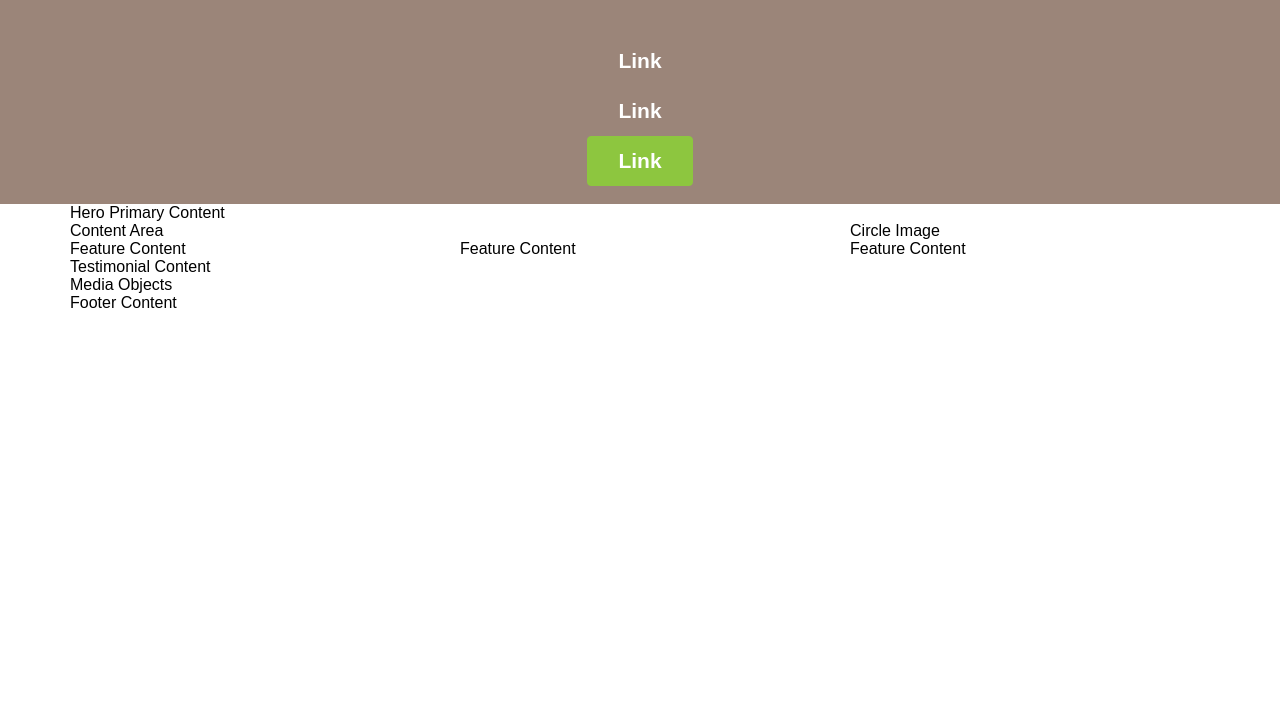
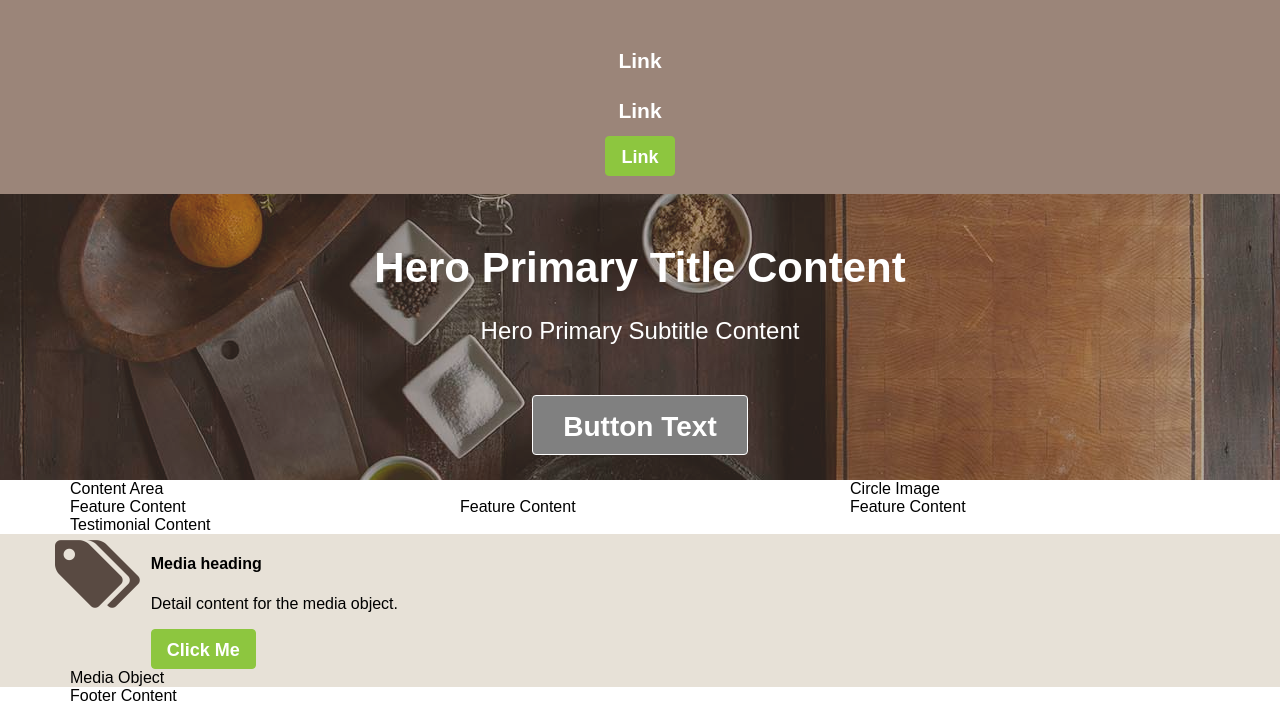
Before and after one commit to klenofjupiter/Advanced-CSS-Lab-Two, a plain HTML site: page index.html in a window 1280 px wide. Shown: the part 85-800 px from the top of the page. Drawn offline with Linux system fonts and the light colour scheme.

Commit message:
end of monday!

```diff
--- a/index.html
+++ b/index.html
@@ -5,6 +5,7 @@
     <meta name="viewport" content="width=device-width, initial-scale=1.0">
     <title>title</title>
     <link rel="stylesheet" href="stylesheet.css" type="text/css">
+    <link href="https://maxcdn.bootstrapcdn.com/font-awesome/4.6.3/css/font-awesome.min.css" rel="stylesheet" integrity="sha384-T8Gy5hrqNKT+hzMclPo118YTQO6cYprQmhrYwIiQ/3axmI1hQomh7Ud2hPOy8SP1" crossorigin="anonymous">
   </head>
   <body>
     <header class="header-primary">
@@ -22,11 +23,16 @@
       </div>
     </header>
     <main>
-      <section>
+    <section class="hero hero-primary bg-image">
+        <img src="images/hero.jpg">
         <div class="container">
-          Hero Primary Content
+          <div class="hero-body">
+              <h1 class="hero-title">Hero Primary Title Content</h1>
+              <h4 class="hero-subtitle">Hero Primary Subtitle Content</h4>
+              <button class="btn btn-hero">Button Text</button>
+          </div>
         </div>
-      </section>
+    </section>
       <section>
         <div class="container">
           <div class="row">
@@ -65,10 +71,22 @@
           Testimonial Content
         </div>
       </section>
-      <section>
-        <div class="container">
-          Media Objects
-        </div>
+      <section class="background-quinary">
+          <div class="container">
+              <div class="row">
+                  <div class="media">
+                      <div class="media-item">
+                        <i class="fa fa-tags"></i>
+                      </div>
+                      <div class="media-body">
+                          <h4 class="media-heading">Media heading</h4>
+                          <p>Detail content for the media object.</p>
+                          <button class="btn btn-primary">Click Me</button>
+                      </div>
+                  </div>
+                  <div class="col-1-2">Media Object</div>
+              </div>
+          </div>
       </section>
     </main>
     <footer>
--- a/stylesheet.css
+++ b/stylesheet.css
@@ -74,6 +74,9 @@ Layout Styles
   .col-1-3 {
     width: 33.3333%;
   }
+  .col-1-2 {
+    width: 50%;
+  }
 }
 
 @media (min-width: 48em) {
@@ -117,13 +120,49 @@ Modules
 
   transition: all 0.3s ease 0s;
 }
+
 .btn-nav {
     color: white;
 }
-.btn-primary:hover {
+.btn-primary:hover,{
   background: none;
   border-color: white;
   text-decoration: none;
+}
+.btn-hero {
+  height: 60px;
+  border-radius: 4px;
+  padding-right: 30px;
+  padding-left: 30px;
+  padding-top: 15px;
+  padding-bottom: 15px;
+  font-size: 1.750em;
+  background-color: gray;
+  color:white;
+  border-width: 1px;
+  border-color: white;
+}
+@media only screen and (min-width: 64.063em){
+  .btn-primary {
+    font-size: 1.125em;
+    height: 40px;
+    border-radius: 4px;
+    color: #ffffff;
+    padding-top: 10px;
+    padding-bottom: 10px;
+    padding-left: 15px;
+    padding-right: 15px;
+    background-color: #8DC63F;
+  }
+  .btn-primary:hover, .btn-primary:active {
+    background: none;
+    border-color: white;
+    text-decoration: none;
+  }
+  .btn-nav:hover, .btn-nav:active {
+    color:white;
+    background-color: none;
+  }
 }
 
 /*Header Modules*/
@@ -159,6 +198,71 @@ Modules
 .nav-primary {
     margin-top: 35px;
 }
+
+/*Hero Modules*/
+.hero {
+  text-align: center;
+}
+.hero-primary {
+    background-color: #594a42;
+    color: white;
+    padding-top: 25px;
+    padding-bottom: 25px;
+}
+.hero-primary.bg-image > img {
+    opacity: 0.55;
+}
+.hero-body {
+    position: relative;
+}
+.hero-title {
+    margin-top: 25px;
+    margin-bottom: 25px;
+    font-size: 2.625em;
+}
+.hero-subtitle {
+    margin-top: 25px;
+    margin-bottom: 25px;
+    font-size: 1.500em;
+    font-weight: normal;
+}
+
+.hero-subtitle + button {
+    margin-top: 25px;
+}
+/*Background Modules*/
+.bg-image  {
+    width: 100%;
+    overflow: hidden;
+    position: relative;
+}
+
+.bg-image > img {
+    position: absolute;
+    top: -9999px;
+    bottom: -9999px;
+    left: -9999px;
+    right: -9999px;
+    margin: auto;
+    min-width: 100%;
+}
+
+/*Media Object Module*/
+.media, .media-body {
+    overflow:hidden;
+}
+
+.media-item {
+  float:left;
+  margin-right: 10px;
+}
+
+.media-item i {
+  color: #594a42;
+  font-size: 5em;
+}
+
+
 /***************************
 ****************************
 Theme Styles
@@ -176,3 +280,6 @@ Theme Styles
 .background-quaternary {
   background: #594a42;
 }
+.background-quinary {
+  background: #e7e1d7;
+}
```
Also changed, not shown: images/hero.jpg (added), 1 other file.
